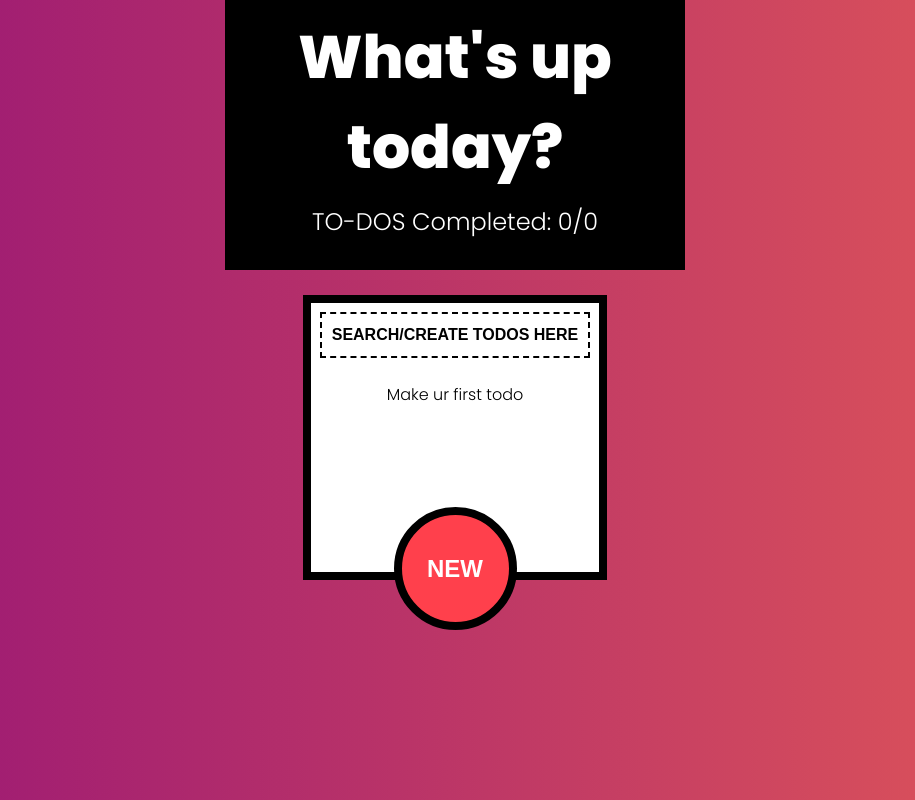
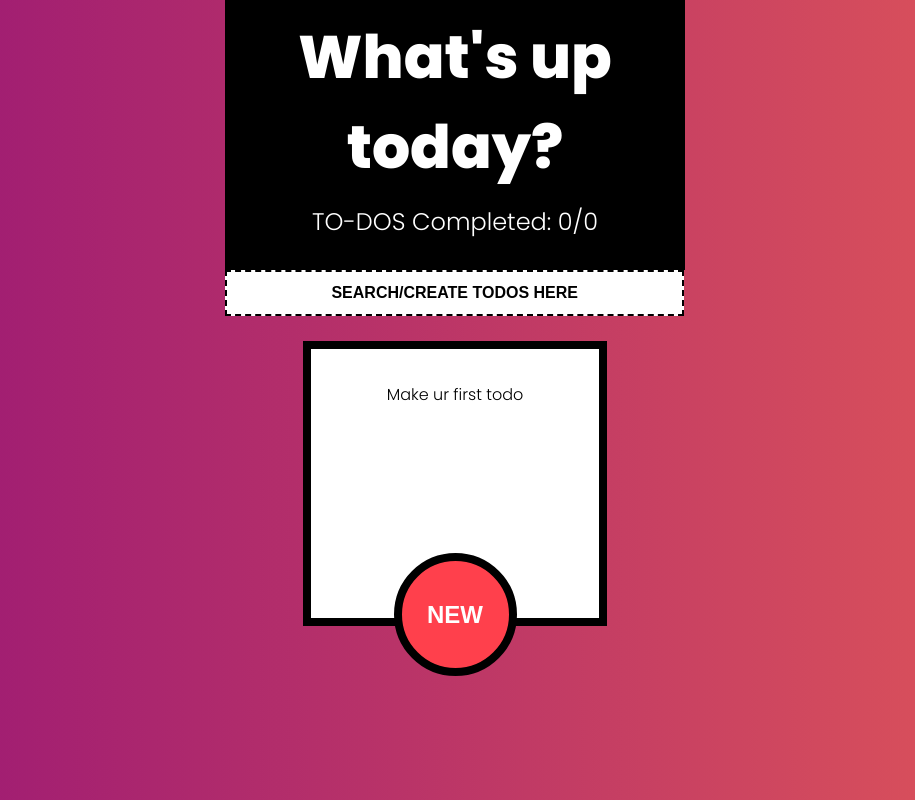
Before and after one commit to darklilium/ReactTodoAPP, a React app: page / in a window 1280 px wide. Shown: the whole page, without its empty margins (185-1100 px from the left). Built offline with nearby package versions, Linux system fonts and the light colour scheme.

Commit message:
Editing TodoSeach/TodoCounter and TodoHeader

```diff
--- a/src/App/AppUI.js
+++ b/src/App/AppUI.js
@@ -6,6 +6,8 @@ import { TodoItem } from "../TodoItem";
 import { CreateTodoButton } from "../CreateTodoButton";
 import { TodoContext } from "../TodoContext";
 import { Modal } from '../Modal';
+import {TodoHeader} from '../TodoHeader';
+
 
 function AppUI (){
 
@@ -20,20 +22,33 @@ function AppUI (){
         createTodo,
         modalText,
         setModalText,
-        totalTodos, completedTodos} = React.useContext(TodoContext);
+        totalTodos, completedTodos,
+        searchValue, setSearchValue} = React.useContext(TodoContext);
 
 
     return(
     <React.Fragment>
+       <TodoHeader totalTodos = {totalTodos} completedTodos = {completedTodos}
+        searchValue = {searchValue} setSearchValue = {setSearchValue}/>
 
-       <TodoCounter
-        totalTodos = {totalTodos}
-        completedTodos = {completedTodos}
-       />
+        <div className="todo-header-wrapper">
+            <TodoHeader>
+                <TodoCounter
+                    totalTodos = {totalTodos}
+                    completedTodos = {completedTodos}
+                />
+                <TodoSearch
+                    searchValue = {searchValue}
+                    setSearchValue = {setSearchValue}
+                />
+            </TodoHeader>
+        </div>
 
        <div className="todo-inner-wrapper">
 
-        <TodoSearch/>
+        {/* <TodoSearch
+            searchValue = {searchValue}
+            setSearchValue = {setSearchValue} />  */}
 
             <TodoList>
 
--- /dev/null
+++ b/src/TodoHeader/TodoHeader.css
@@ -0,0 +1,13 @@
+.todo-header-wrapper {
+    max-width: 425px;
+    min-width: 270px;
+    height: fit-content;
+    display: flex;
+    flex-direction: column;
+    border: 8px black;
+    border-style: solid;
+    background: white;
+    margin-top: 25px;
+    padding: 9px 9px 60px;
+    min-height: 200px;
+}
--- /dev/null
+++ b/src/TodoHeader/index.js
@@ -0,0 +1,11 @@
+import React from "react";
+
+function TodoHeader({ children }){
+    return (
+        <header>
+            {children}
+        </header>
+    )
+}
+
+export {TodoHeader}
--- a/src/TodoSearch/TodoSearch.css
+++ b/src/TodoSearch/TodoSearch.css
@@ -13,6 +13,7 @@
     border-color: black;
     border: 2px black dashed;
     height: 42px;
+    width: 99%;
 }
 
 .inputSearchTodo::placeholder {
--- a/src/TodoSearch/index.js
+++ b/src/TodoSearch/index.js
@@ -2,9 +2,9 @@ import React from "react";
 import { TodoContext } from "../TodoContext";
 import './TodoSearch.css';
 
-function TodoSearch() {
+function TodoSearch({searchValue, setSearchValue}) {
 
-    const { searchValue, setSearchValue} = React.useContext(TodoContext);
+
 
     const onSearchValueChange = (event) => {
         setSearchValue(event.target.value)
```
